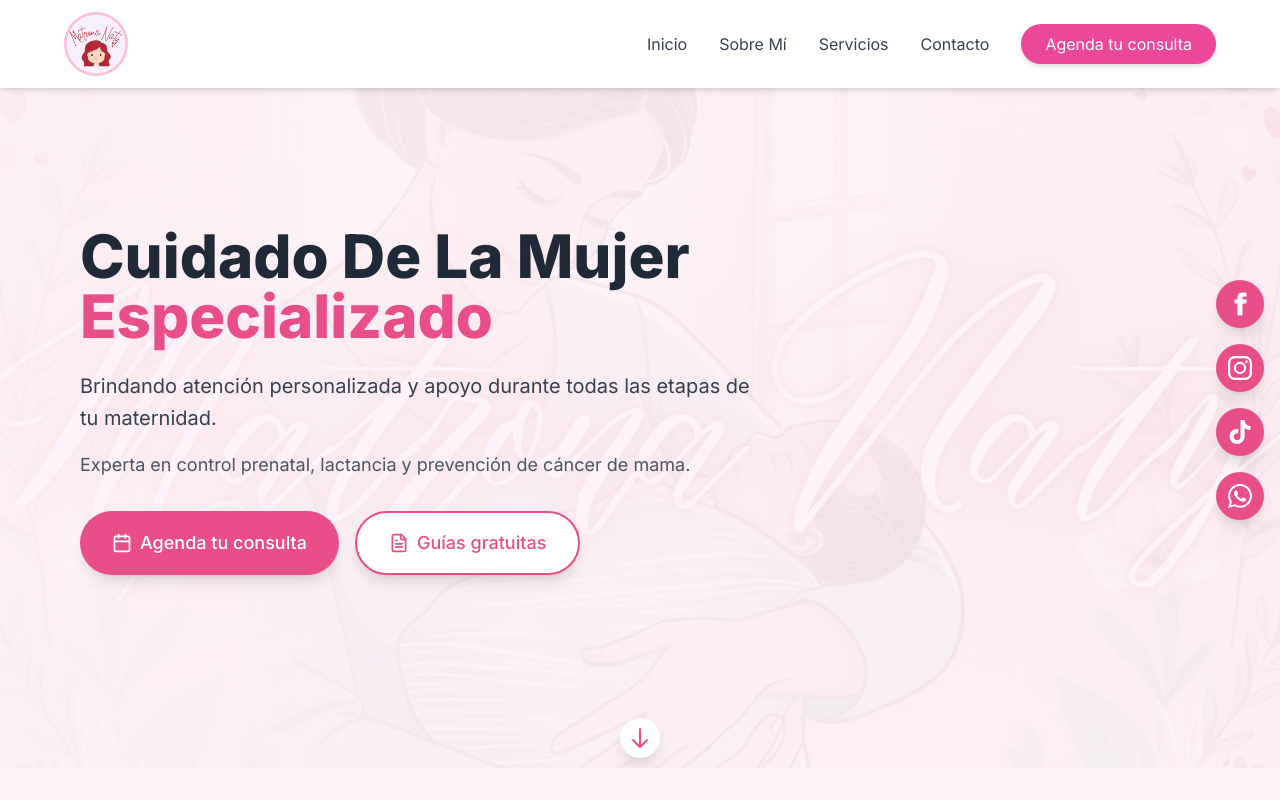
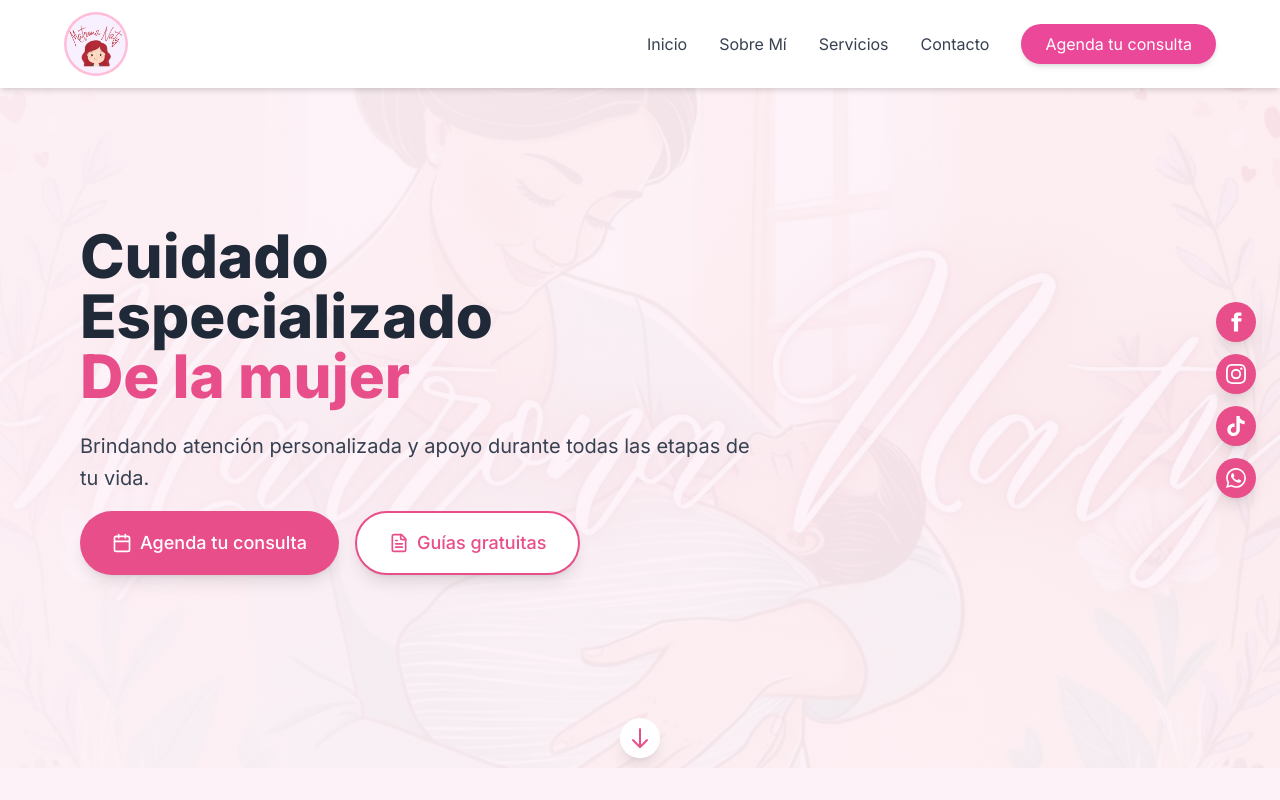
Before and after one commit to Juan-Zuniga-Codoceo/matrona-naty, a Next.js app: page / in a window 1280 px wide. Shown: the top 800 px of the page. Built offline with nearby package versions, Linux system fonts and the light colour scheme.

Commit message:
Solucionado problema redes sociales en movil y agregados al footer

```diff
--- a/src/components/layout/footer.tsx
+++ b/src/components/layout/footer.tsx
@@ -3,17 +3,74 @@
 const Footer = () => {
   const currentYear = new Date().getFullYear();
 
+  const socialLinks = [
+    {
+      href: "https://www.facebook.com/share/15SwiWttZD/",
+      icon: (
+        <svg className="w-6 h-6" fill="currentColor" viewBox="0 0 24 24">
+          <path d="M18.77 7.46H14.5v-1.9c0-.9.6-1.1 1-1.1h3V.5h-4.33C10.24.5 9.5 3.44 9.5 5.32v2.15h-3v4h3v12h5v-12h3.85l.42-4z"/>
+        </svg>
+      ),
+      label: "Facebook"
+    },
+    {
+      href: "https://www.instagram.com/matrona.naty/profilecard/?igsh=NTB3NjllaXF4cG1v",
+      icon: (
+        <svg className="w-6 h-6" fill="currentColor" viewBox="0 0 24 24">
+          <path d="M12 2.163c3.204 0 3.584.012 4.85.07 3.252.148 4.771 1.691 4.919 4.919.058 1.265.069 1.645.069 4.849 0 3.205-.012 3.584-.069 4.849-.149 3.225-1.664 4.771-4.919 4.919-1.266.058-1.644.07-4.85.07-3.204 0-3.584-.012-4.849-.07-3.26-.149-4.771-1.699-4.919-4.92-.058-1.265-.07-1.644-.07-4.849 0-3.204.013-3.583.07-4.849.149-3.227 1.664-4.771 4.919-4.919 1.266-.057 1.645-.069 4.849-.069zM12 0C8.741 0 8.333.014 7.053.072 2.695.272.273 2.69.073 7.052.014 8.333 0 8.741 0 12c0 3.259.014 3.668.072 4.948.2 4.358 2.618 6.78 6.98 6.98C8.333 23.986 8.741 24 12 24c3.259 0 3.668-.014 4.948-.072 4.354-.2 6.782-2.618 6.979-6.98.059-1.28.073-1.689.073-4.948 0-3.259-.014-3.667-.072-4.947-.196-4.354-2.617-6.78-6.979-6.98C15.668.014 15.259 0 12 0zm0 5.838a6.162 6.162 0 100 12.324 6.162 6.162 0 000-12.324zM12 16a4 4 0 110-8 4 4 0 010 8zm6.406-11.845a1.44 1.44 0 100 2.881 1.44 1.44 0 000-2.881z"/>
+        </svg>
+      ),
+      label: "Instagram"
+    },
+    {
+      href: "http://tiktok.com/@matrona.naty",
+      icon: (
+        <svg className="w-6 h-6" fill="currentColor" viewBox="0 0 24 24">
+          <path d="M12.53.02C13.84 0 15.14.01 16.44 0c.08 1.53.63 3.09 1.75 4.17 1.12 1.11 2.7 1.62 4.24 1.79v4.03c-1.44-.05-2.89-.35-4.2-.97-.57-.26-1.1-.59-1.62-.93-.01 2.92.01 5.84-.02 8.75-.08 1.4-.54 2.79-1.35 3.94-1.31 1.92-3.58 3.17-5.91 3.21-1.43.08-2.86-.31-4.08-1.03-2.02-1.19-3.44-3.37-3.65-5.71-.02-.5-.03-1-.01-1.49.18-1.9 1.12-3.72 2.58-4.96 1.66-1.44 3.98-2.13 6.15-1.72.02 1.48-.04 2.96-.04 4.44-.99-.32-2.15-.23-3.02.37-.63.41-1.11 1.04-1.36 1.75-.21.51-.15 1.07-.14 1.61.24 1.64 1.82 3.02 3.5 2.87 1.12-.01 2.19-.66 2.77-1.61.19-.33.4-.67.41-1.06.1-1.79.06-3.57.07-5.36.01-4.03-.01-8.05.02-12.07z"/>
+        </svg>
+      ),
+      label: "TikTok"
+    },
+    {
+      href: "https://wa.me/+56993314396",
+      icon: (
+        <svg className="w-6 h-6" fill="currentColor" viewBox="0 0 24 24">
+          <path d="M17.472 14.382c-.297-.149-1.758-.867-2.03-.967-.273-.099-.471-.148-.67.15-.197.297-.767.966-.94 1.164-.173.199-.347.223-.644.075-.297-.15-1.255-.463-2.39-1.475-.883-.788-1.48-1.761-1.653-2.059-.173-.297-.018-.458.13-.606.134-.133.298-.347.446-.52.149-.174.198-.298.298-.497.099-.198.05-.371-.025-.52-.075-.149-.669-1.612-.916-2.207-.242-.579-.487-.5-.669-.51-.173-.008-.371-.01-.57-.01-.198 0-.52.074-.792.372-.272.297-1.04 1.016-1.04 2.479 0 1.462 1.065 2.875 1.213 3.074.149.198 2.096 3.2 5.077 4.487.709.306 1.262.489 1.694.625.712.227 1.36.195 1.871.118.571-.085 1.758-.719 2.006-1.413.248-.694.248-1.289.173-1.413-.074-.124-.272-.198-.57-.347m-5.421 7.403h-.004a9.87 9.87 0 01-5.031-1.378l-.361-.214-3.741.982.998-3.648-.235-.374a9.86 9.86 0 01-1.51-5.26c.001-5.45 4.436-9.884 9.888-9.884 2.64 0 5.122 1.03 6.988 2.898a9.825 9.825 0 012.893 6.994c-.003 5.45-4.437 9.884-9.885 9.884m8.413-18.297A11.815 11.815 0 0012.05 0C5.495 0 .16 5.335.157 11.892c0 2.096.547 4.142 1.588 5.945L.057 24l6.305-1.654a11.882 11.882 0 005.683 1.448h.005c6.554 0 11.89-5.335 11.893-11.893a11.821 11.821 0 00-3.48-8.413z"/>
+        </svg>
+      ),
+      label: "WhatsApp"
+    }
+  ];
+
   return (
-    <footer className="bg-pink-50 border-t border-pink-100">
-      <div className="max-w-6xl mx-auto px-4 py-8">
-        <div className="flex flex-col md:flex-row justify-between items-center gap-4">
-          <div className="flex items-center space-x-2">
-            <span className="text-gray-600">© {currentYear} Matrona Naty.</span>
+    <footer className="bg-gradient-to-b from-pink-50 to-pink-100 border-t border-pink-100">
+      <div className="max-w-6xl mx-auto px-4 py-12">
+        <div className="flex flex-col md:flex-row justify-between items-center gap-6">
+          <div className="flex flex-col items-center md:items-start space-y-2">
+            <span className="text-gray-700 font-medium">© {currentYear} Matrona Naty</span>
             <span className="text-gray-600">Todos los derechos reservados.</span>
           </div>
 
+          {/* Social Media Links */}
+          <div className="flex items-center space-x-6">
+            {socialLinks.map((social, index) => (
+              <a
+                key={index}
+                href={social.href}
+                target="_blank"
+                rel="noopener noreferrer"
+                className="text-gray-600 hover:text-pink-500 transform hover:scale-110 transition-all duration-300"
+                aria-label={social.label}
+              >
+                {social.icon}
+              </a>
+            ))}
+          </div>
+
           <div className="flex items-center">
-            <span className="text-gray-600">Desarrollado con ♥ por</span>
+            <span className="text-gray-600">Desarrollado con</span>
+            <span className="text-pink-500 mx-2 animate-pulse">♥</span>
+            <span className="text-gray-600">por</span>
             <a
               href="https://synapsedev.cl"
               target="_blank"
@@ -25,25 +82,35 @@
           </div>
         </div>
 
-        {/* Additional footer content section */}
-        <div className="mt-6 pt-6 border-t border-pink-100">
-          <div className="grid grid-cols-1 md:grid-cols-3 gap-8 text-center md:text-left">
-            <div>
-              <h4 className="font-semibold text-pink-500 mb-3">Horario de Atención</h4>
-              <p className="text-gray-600">Lunes a Viernes: Por Confirmar</p>
-              <p className="text-gray-600">Sábados: 9:00 - 13:00</p>
+        {/* Information Grid */}
+        <div className="mt-8 pt-8 border-t border-pink-200">
+          <div className="grid grid-cols-1 md:grid-cols-3 gap-8">
+            <div className="text-center md:text-left">
+              <h4 className="font-semibold text-pink-500 mb-4">Horario de Atención</h4>
+              <div className="space-y-2">
+                <p className="text-gray-600">Lunes a Viernes: Por Confirmar</p>
+                <p className="text-gray-600">Sábados: 9:00 - 13:00</p>
+              </div>
             </div>
 
-            <div>
-              <h4 className="font-semibold text-pink-500 mb-3">Contacto</h4>
-              <p className="text-gray-600">📞 +56 9 93314396</p>
-              <p className="text-gray-600">📧 contacto@matronanaty.cl</p>
+            <div className="text-center md:text-left">
+              <h4 className="font-semibold text-pink-500 mb-4">Contacto</h4>
+              <div className="space-y-2">
+                <p className="text-gray-600 hover:text-pink-500 transition-colors duration-300">
+                  <a href="tel:+56993314396">📞 +56 9 93314396</a>
+                </p>
+                <p className="text-gray-600 hover:text-pink-500 transition-colors duration-300">
+                  <a href="mailto:contacto@matronanaty.cl">📧 contacto@matronanaty.cl</a>
+                </p>
+              </div>
             </div>
 
-            <div>
-              <h4 className="font-semibold text-pink-500 mb-3">Ubicación</h4>
-              <p className="text-gray-600">Condell 1190, Valparaíso</p>
-              <p className="text-gray-600">Región Valparaíso, Chile</p>
+            <div className="text-center md:text-left">
+              <h4 className="font-semibold text-pink-500 mb-4">Ubicación</h4>
+              <div className="space-y-2">
+                <p className="text-gray-600">Condell 1190, Valparaíso</p>
+                <p className="text-gray-600">Región Valparaíso, Chile</p>
+              </div>
             </div>
           </div>
         </div>
--- a/src/components/sections/FloatingSocialButtons.tsx
+++ b/src/components/sections/FloatingSocialButtons.tsx
@@ -1,67 +1,94 @@
-import React from 'react';
+import React, { useState } from 'react';
 
 const FloatingSocialButtons = () => {
-  return (
-    <div className="fixed right-4 top-1/2 -translate-y-1/2 flex flex-col gap-4 z-50">
-      <a
-        href=" https://www.facebook.com/share/15SwiWttZD/"
-        target="_blank"
-        rel="noopener noreferrer"
-        className="bg-[#E84E89] hover:bg-[#D63F75] text-white w-12 h-12 rounded-full flex items-center justify-center transition-all duration-300 shadow-lg hover:shadow-xl transform hover:-translate-y-0.5"
-      >
-        <svg
-          className="w-6 h-6"
-          fill="currentColor"
-          viewBox="0 0 24 24"
-        >
+  const [isExpanded, setIsExpanded] = useState(false);
+
+  const socialLinks = [
+    {
+      href: "https://www.facebook.com/share/15SwiWttZD/",
+      icon: (
+        <svg className="w-5 h-5" fill="currentColor" viewBox="0 0 24 24">
           <path d="M18.77 7.46H14.5v-1.9c0-.9.6-1.1 1-1.1h3V.5h-4.33C10.24.5 9.5 3.44 9.5 5.32v2.15h-3v4h3v12h5v-12h3.85l.42-4z"/>
         </svg>
-      </a>
-
-      <a
-        href="https://www.instagram.com/matrona.naty/profilecard/?igsh=NTB3NjllaXF4cG1v"
-        target="_blank"
-        rel="noopener noreferrer"
-        className="bg-[#E84E89] hover:bg-[#D63F75] text-white w-12 h-12 rounded-full flex items-center justify-center transition-all duration-300 shadow-lg hover:shadow-xl transform hover:-translate-y-0.5"
-      >
-        <svg
-          className="w-6 h-6"
-          fill="currentColor"
-          viewBox="0 0 24 24"
-        >
+      ),
+      label: "Facebook"
+    },
+    {
+      href: "https://www.instagram.com/matrona.naty/profilecard/?igsh=NTB3NjllaXF4cG1v",
+      icon: (
+        <svg className="w-5 h-5" fill="currentColor" viewBox="0 0 24 24">
           <path d="M12 2.163c3.204 0 3.584.012 4.85.07 3.252.148 4.771 1.691 4.919 4.919.058 1.265.069 1.645.069 4.849 0 3.205-.012 3.584-.069 4.849-.149 3.225-1.664 4.771-4.919 4.919-1.266.058-1.644.07-4.85.07-3.204 0-3.584-.012-4.849-.07-3.26-.149-4.771-1.699-4.919-4.92-.058-1.265-.07-1.644-.07-4.849 0-3.204.013-3.583.07-4.849.149-3.227 1.664-4.771 4.919-4.919 1.266-.057 1.645-.069 4.849-.069zM12 0C8.741 0 8.333.014 7.053.072 2.695.272.273 2.69.073 7.052.014 8.333 0 8.741 0 12c0 3.259.014 3.668.072 4.948.2 4.358 2.618 6.78 6.98 6.98C8.333 23.986 8.741 24 12 24c3.259 0 3.668-.014 4.948-.072 4.354-.2 6.782-2.618 6.979-6.98.059-1.28.073-1.689.073-4.948 0-3.259-.014-3.667-.072-4.947-.196-4.354-2.617-6.78-6.979-6.98C15.668.014 15.259 0 12 0zm0 5.838a6.162 6.162 0 100 12.324 6.162 6.162 0 000-12.324zM12 16a4 4 0 110-8 4 4 0 010 8zm6.406-11.845a1.44 1.44 0 100 2.881 1.44 1.44 0 000-2.881z"/>
         </svg>
-      </a>
-
-      <a
-        href="http://tiktok.com/@matrona.naty"
-        target="_blank"
-        rel="noopener noreferrer"
-        className="bg-[#E84E89] hover:bg-[#D63F75] text-white w-12 h-12 rounded-full flex items-center justify-center transition-all duration-300 shadow-lg hover:shadow-xl transform hover:-translate-y-0.5"
-      >
-        <svg
-          className="w-6 h-6"
-          fill="currentColor"
-          viewBox="0 0 24 24"
-        >
+      ),
+      label: "Instagram"
+    },
+    {
+      href: "http://tiktok.com/@matrona.naty",
+      icon: (
+        <svg className="w-5 h-5" fill="currentColor" viewBox="0 0 24 24">
           <path d="M12.53.02C13.84 0 15.14.01 16.44 0c.08 1.53.63 3.09 1.75 4.17 1.12 1.11 2.7 1.62 4.24 1.79v4.03c-1.44-.05-2.89-.35-4.2-.97-.57-.26-1.1-.59-1.62-.93-.01 2.92.01 5.84-.02 8.75-.08 1.4-.54 2.79-1.35 3.94-1.31 1.92-3.58 3.17-5.91 3.21-1.43.08-2.86-.31-4.08-1.03-2.02-1.19-3.44-3.37-3.65-5.71-.02-.5-.03-1-.01-1.49.18-1.9 1.12-3.72 2.58-4.96 1.66-1.44 3.98-2.13 6.15-1.72.02 1.48-.04 2.96-.04 4.44-.99-.32-2.15-.23-3.02.37-.63.41-1.11 1.04-1.36 1.75-.21.51-.15 1.07-.14 1.61.24 1.64 1.82 3.02 3.5 2.87 1.12-.01 2.19-.66 2.77-1.61.19-.33.4-.67.41-1.06.1-1.79.06-3.57.07-5.36.01-4.03-.01-8.05.02-12.07z"/>
         </svg>
-      </a>
-
-      <a
-        href="https://wa.me/+56993314396"
-        target="_blank"
-        rel="noopener noreferrer"
-        className="bg-[#E84E89] hover:bg-[#D63F75] text-white w-12 h-12 rounded-full flex items-center justify-center transition-all duration-300 shadow-lg hover:shadow-xl transform hover:-translate-y-0.5"
-      >
-        <svg
-          className="w-6 h-6"
-          fill="currentColor"
-          viewBox="0 0 24 24"
-        >
+      ),
+      label: "TikTok"
+    },
+    {
+      href: "https://wa.me/+56993314396",
+      icon: (
+        <svg className="w-5 h-5" fill="currentColor" viewBox="0 0 24 24">
           <path d="M17.472 14.382c-.297-.149-1.758-.867-2.03-.967-.273-.099-.471-.148-.67.15-.197.297-.767.966-.94 1.164-.173.199-.347.223-.644.075-.297-.15-1.255-.463-2.39-1.475-.883-.788-1.48-1.761-1.653-2.059-.173-.297-.018-.458.13-.606.134-.133.298-.347.446-.52.149-.174.198-.298.298-.497.099-.198.05-.371-.025-.52-.075-.149-.669-1.612-.916-2.207-.242-.579-.487-.5-.669-.51-.173-.008-.371-.01-.57-.01-.198 0-.52.074-.792.372-.272.297-1.04 1.016-1.04 2.479 0 1.462 1.065 2.875 1.213 3.074.149.198 2.096 3.2 5.077 4.487.709.306 1.262.489 1.694.625.712.227 1.36.195 1.871.118.571-.085 1.758-.719 2.006-1.413.248-.694.248-1.289.173-1.413-.074-.124-.272-.198-.57-.347m-5.421 7.403h-.004a9.87 9.87 0 01-5.031-1.378l-.361-.214-3.741.982.998-3.648-.235-.374a9.86 9.86 0 01-1.51-5.26c.001-5.45 4.436-9.884 9.888-9.884 2.64 0 5.122 1.03 6.988 2.898a9.825 9.825 0 012.893 6.994c-.003 5.45-4.437 9.884-9.885 9.884m8.413-18.297A11.815 11.815 0 0012.05 0C5.495 0 .16 5.335.157 11.892c0 2.096.547 4.142 1.588 5.945L.057 24l6.305-1.654a11.882 11.882 0 005.683 1.448h.005c6.554 0 11.89-5.335 11.893-11.893a11.821 11.821 0 00-3.48-8.413z"/>
         </svg>
-      </a>
+      ),
+      label: "WhatsApp"
+    }
+  ];
+
+  // Mobile toggle button
+  const ToggleButton = () => (
+    <button
+      onClick={() => setIsExpanded(!isExpanded)}
+      className="md:hidden absolute left-0 top-0 -translate-x-full bg-[#E84E89] hover:bg-[#D63F75] text-white p-2 rounded-l-lg shadow-md transition-colors duration-300"
+      aria-label={isExpanded ? "Cerrar redes sociales" : "Abrir redes sociales"}
+    >
+      <svg
+        className={`w-5 h-5 transform transition-transform duration-300 ${isExpanded ? 'rotate-180' : ''}`}
+        fill="none"
+        stroke="currentColor"
+        viewBox="0 0 24 24"
+      >
+        <path
+          strokeLinecap="round"
+          strokeLinejoin="round"
+          strokeWidth={2}
+          d={isExpanded ? "M15 19l-7-7 7-7" : "M9 5l7 7-7 7"}
+        />
+      </svg>
+    </button>
+  );
+
+  return (
+    <div className="fixed top-1/2 -translate-y-1/2 right-0 z-50">
+      <div
+        className={`
+          flex flex-col gap-3 pr-6
+          transition-all duration-300 ease-in-out
+          md:translate-x-0 md:hover:translate-x-0
+          ${isExpanded ? 'translate-x-0' : 'translate-x-[calc(100%-0.5rem)]'}
+        `}
+      >
+        <ToggleButton />
+        {socialLinks.map((link, index) => (
+          <a
+            key={index}
+            href={link.href}
+            target="_blank"
+            rel="noopener noreferrer"
+            className="bg-[#E84E89] hover:bg-[#D63F75] text-white w-10 h-10 rounded-full flex items-center justify-center transition-all duration-300 shadow-lg hover:shadow-xl transform hover:-translate-y-0.5"
+            aria-label={link.label}
+          >
+            {link.icon}
+          </a>
+        ))}
+      </div>
     </div>
   );
 };
--- a/src/components/sections/hero.tsx
+++ b/src/components/sections/hero.tsx
@@ -29,18 +29,16 @@
      <div className="relative z-10 max-w-6xl mx-auto px-4 h-full flex items-center">
        <div className="max-w-2xl py-12">
          <h1 className="text-4xl sm:text-5xl md:text-6xl font-extrabold text-gray-800 mb-6">
-           Cuidado De La Mujer{' '}
-           <span className="text-[#E84E89]">Especializado</span>
+           Cuidado Especializado{' '}
+           <br />
+           <span className="text-[#E84E89]">De la mujer</span>
          </h1>
 
          <p className="text-xl text-gray-700 mb-4 leading-relaxed">
            Brindando atención personalizada y apoyo durante todas las etapas
-           de tu maternidad.
+           de tu vida.
          </p>
 
-         <p className="text-lg text-gray-600 mb-8">
-           Experta en control prenatal, lactancia y prevención de cáncer de mama.
-         </p>
 
          <div className="flex flex-col sm:flex-row gap-4">
            <button
```
Also changed, not shown: src/components/sections/testimonials.tsx (+3 -24 lines).
